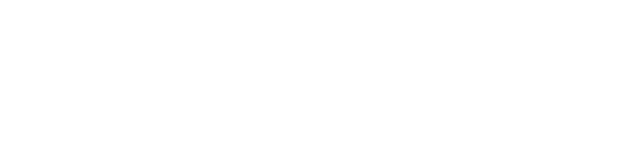
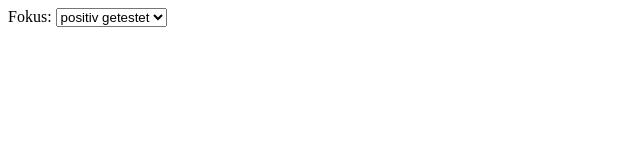
Before and after one commit to WebEngineering-FHNW/fs21-workshop-gr3-Hustle, a plain HTML site: page src/milestone1/LoFi-PrototypeFocusbox.html in a window 1280 px wide. Shown: the whole page, without its empty margins (0-640 px from the left). Drawn offline with Linux system fonts and the light colour scheme.

Commit message:
Milestone1 für zusammenarbeit aufgesetzt

```diff
--- a/src/milestone1/LoFi-Prototype.html
+++ b/src/milestone1/LoFi-PrototypeFocusbox.html
@@ -4,9 +4,14 @@
     <meta charset="UTF-8">
     <title>Gruppe 3 - CoronaHustle</title>
 </head>
-<body>
-
-<div id="focusBox"></div>
+<body alignment="center">
+<div id="spacer"></div>
+<div id="focusBox">
+    Fokus:
+    <select>
+        <option>positiv getestet</option>
+    </select>
+</div>
 <div id="timeBox"></div>
 <div id="cantonsBox"></div>
 <div id="kpiBox"></div>
```
Also changed, not shown: src/milestone1/LoFi-PrototypeTimebox.html (added, +23 -0 lines), src/milestone1/lofi.css (added).
